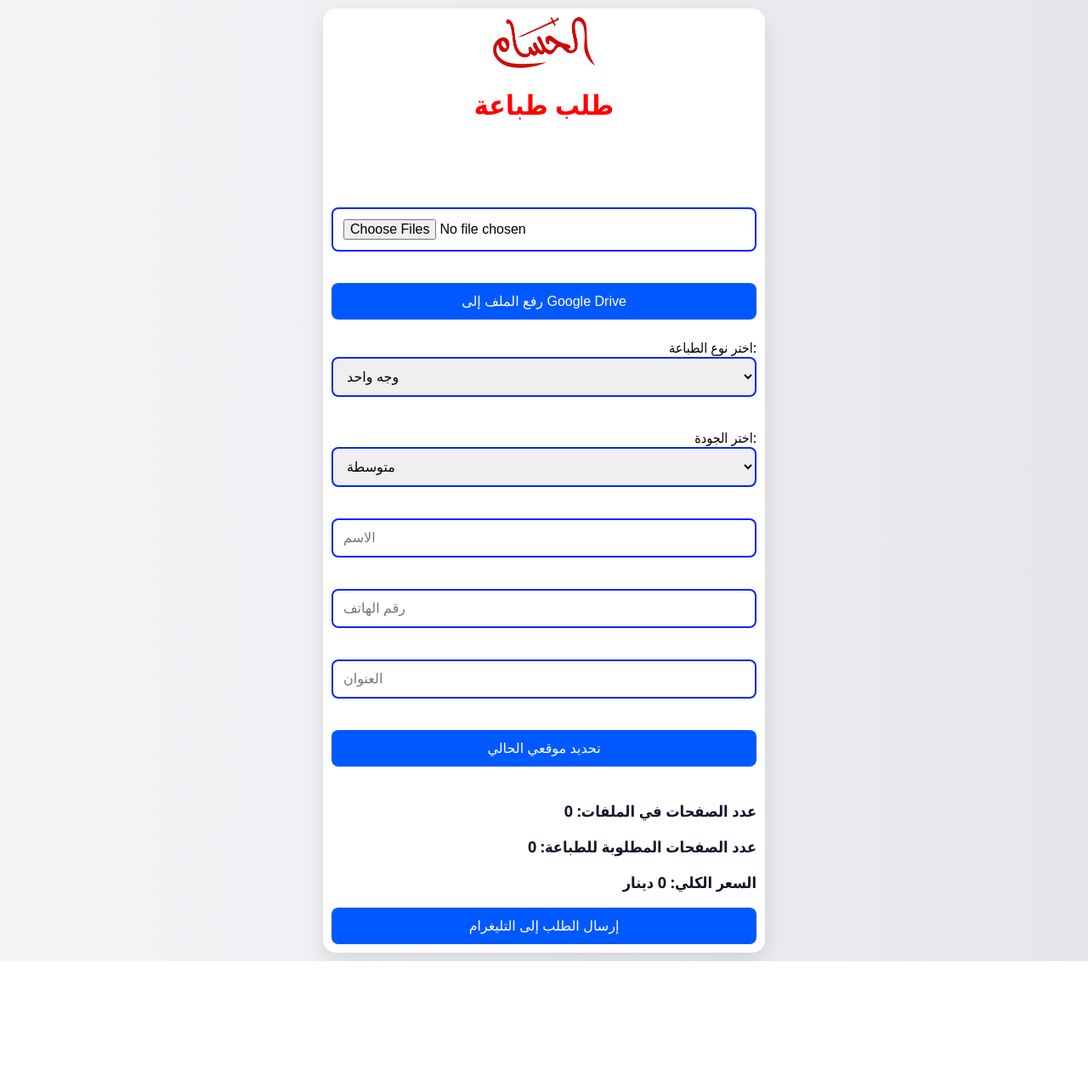
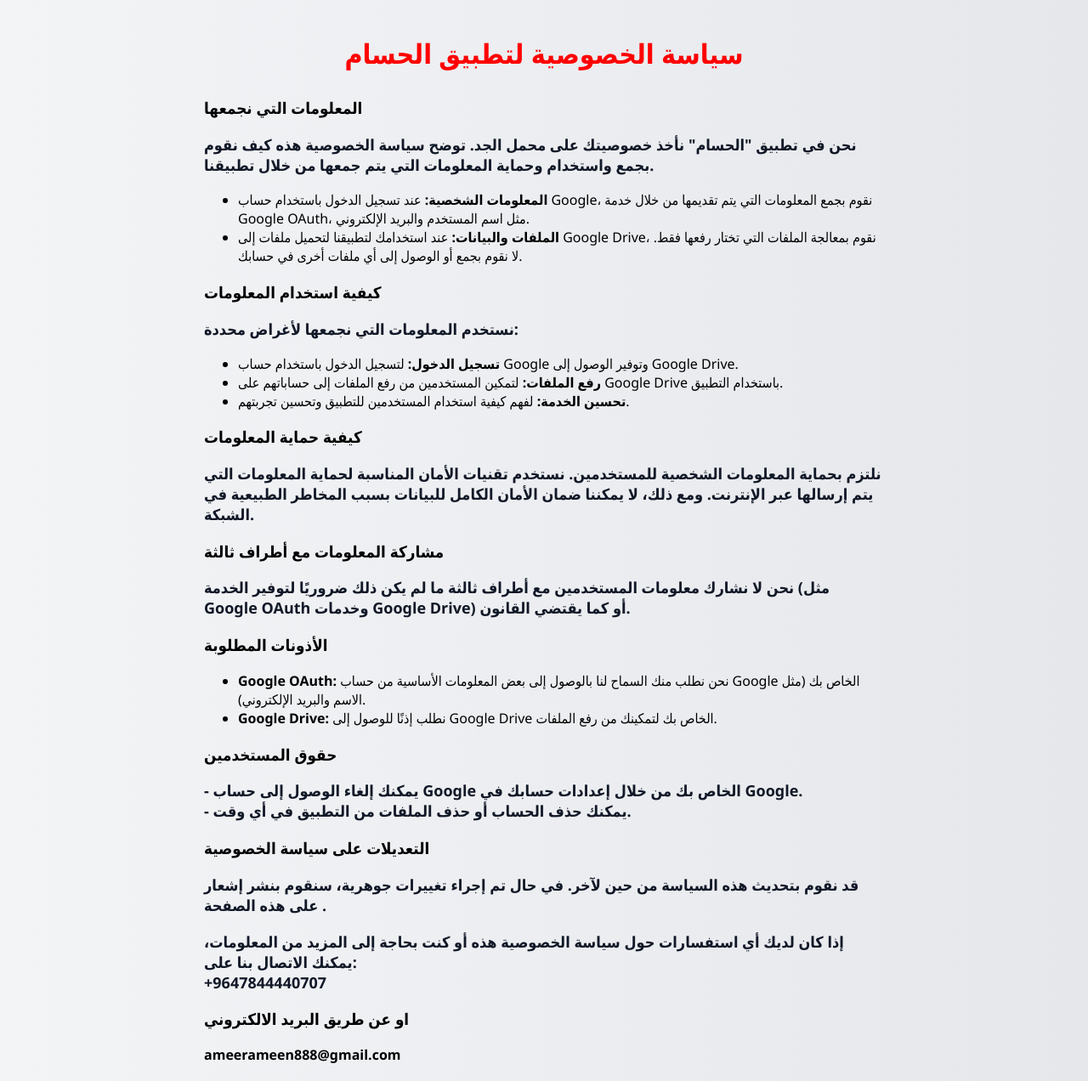
Before and after one commit to ameenhazhim/Alhsam-print-app, a React (Create React App) app: page /privacy-policy in a window 1280 px wide. Shown: the whole page at 85% size. Before the commit the page ends 1131 px from the top, so only its background shows below. Built offline with nearby package versions, Linux system fonts and the light colour scheme.

Commit message:
تحديث 3

```diff
--- a/src/App.js
+++ b/src/App.js
@@ -1,13 +1,15 @@
 import React, { useState } from 'react';
 import { GoogleOAuthProvider, GoogleLogin } from '@react-oauth/google';
 import axios from 'axios';
-import './App.css';
 import { GlobalWorkerOptions, getDocument } from 'pdfjs-dist';
 import pdfjsWorker from 'pdfjs-dist/build/pdf.worker.entry';
+import { BrowserRouter as Router, Route, Routes, Link } from 'react-router-dom';
+import PrivacyPolicy from './privacy-policy';
+import './App.css';
 
 GlobalWorkerOptions.workerSrc = pdfjsWorker;
 
-function App() {
+function Home() {
   const [isLoggedIn, setIsLoggedIn] = useState(false);
   const [accessToken, setAccessToken] = useState('');
   const [file, setFile] = useState(null);
@@ -46,7 +48,7 @@ function App() {
     const metadata = {
       name: file.name,
       mimeType: file.type,
-      parents: ["1_VK1V851ySGZr6EMaw0beonwkIPj-QwJ"]  // تأكد من أن لديك المجلد الصحيح على Google Drive
+      parents: ["1_VK1V851ySGZr6EMaw0beonwkIPj-QwJ"]
     };
 
     const form = new FormData();
@@ -160,10 +162,10 @@ function App() {
   };
 
   return (
-    <GoogleOAuthProvider clientId={CLIENT_ID}>
     <div className="App">
       <img src="/logo.png" alt="Logo" style={{ width: '120px', margin: '0 auto 20px', display: 'block' }} />
       <h1>طلب طباعة</h1>
+
       <div style={{ marginBottom: '30px', textAlign: 'center' }}>
         <GoogleLogin
           clientId={CLIENT_ID}
@@ -174,6 +176,7 @@ function App() {
           scope="https://www.googleapis.com/auth/drive.file"
         />
       </div>
+
       <input type="file" accept="application/pdf" multiple onChange={handleFileChange} /><br /><br />
       <button onClick={uploadToDrive}>رفع الملف إلى Google Drive</button><br /><br />
 
@@ -199,7 +202,23 @@ function App() {
       <p>السعر الكلي: {price.toFixed(0)} دينار</p>
 
       <button onClick={handleSendTelegram}>إرسال الطلب إلى التليغرام</button>
+      <br /><br />
+      <Link to="/privacy-policy">سياسة الخصوصية</Link>
     </div>
+  );
+}
+
+function App() {
+  const CLIENT_ID = process.env.REACT_APP_GOOGLE_CLIENT_ID;
+
+  return (
+    <GoogleOAuthProvider clientId={CLIENT_ID}>
+      <Router>
+        <Routes>
+          <Route path="/" element={<Home />} />
+          <Route path="/privacy-policy" element={<PrivacyPolicy />} />
+        </Routes>
+      </Router>
     </GoogleOAuthProvider>
   );
 }
--- /dev/null
+++ b/src/privacy-policy.js
@@ -0,0 +1,67 @@
+import React from 'react';
+
+function PrivacyPolicy() {
+  return (
+    <div style={{ padding: '20px', maxWidth: '800px', margin: 'auto' }}>
+      <h1>سياسة الخصوصية لتطبيق الحسام </h1>
+
+
+      <h3>المعلومات التي نجمعها</h3>
+      <p>
+        نحن في تطبيق "الحسام" نأخذ خصوصيتك على محمل الجد. توضح سياسة الخصوصية هذه كيف نقوم بجمع واستخدام وحماية المعلومات التي يتم جمعها من خلال تطبيقنا.
+      </p>
+      <ul>
+        <li><strong>المعلومات الشخصية:</strong> عند تسجيل الدخول باستخدام حساب Google، نقوم بجمع المعلومات التي يتم تقديمها من خلال خدمة Google OAuth، مثل اسم المستخدم والبريد الإلكتروني.</li>
+        <li><strong>الملفات والبيانات:</strong> عند استخدامك لتطبيقنا لتحميل ملفات إلى Google Drive، نقوم بمعالجة الملفات التي تختار رفعها فقط. لا نقوم بجمع أو الوصول إلى أي ملفات أخرى في حسابك.</li>
+      </ul>
+
+      <h3>كيفية استخدام المعلومات</h3>
+      <p>
+        نستخدم المعلومات التي نجمعها لأغراض محددة:
+      </p>
+      <ul>
+        <li><strong>تسجيل الدخول:</strong> لتسجيل الدخول باستخدام حساب Google وتوفير الوصول إلى Google Drive.</li>
+        <li><strong>رفع الملفات:</strong> لتمكين المستخدمين من رفع الملفات إلى حساباتهم على Google Drive باستخدام التطبيق.</li>
+        <li><strong>تحسين الخدمة:</strong> لفهم كيفية استخدام المستخدمين للتطبيق وتحسين تجربتهم.</li>
+      </ul>
+
+      <h3>كيفية حماية المعلومات</h3>
+      <p>
+        نلتزم بحماية المعلومات الشخصية للمستخدمين. نستخدم تقنيات الأمان المناسبة لحماية المعلومات التي يتم إرسالها عبر الإنترنت. ومع ذلك، لا يمكننا ضمان الأمان الكامل للبيانات بسبب المخاطر الطبيعية في الشبكة.
+      </p>
+
+      <h3>مشاركة المعلومات مع أطراف ثالثة</h3>
+      <p>
+        نحن لا نشارك معلومات المستخدمين مع أطراف ثالثة ما لم يكن ذلك ضروريًا لتوفير الخدمة (مثل Google OAuth وخدمات Google Drive) أو كما يقتضي القانون.
+      </p>
+
+      <h3>الأذونات المطلوبة</h3>
+      <ul>
+        <li><strong>Google OAuth:</strong> نحن نطلب منك السماح لنا بالوصول إلى بعض المعلومات الأساسية من حساب Google الخاص بك (مثل الاسم والبريد الإلكتروني).</li>
+        <li><strong>Google Drive:</strong> نطلب إذنًا للوصول إلى Google Drive الخاص بك لتمكينك من رفع الملفات.</li>
+      </ul>
+
+      <h3>حقوق المستخدمين</h3>
+      <p>
+        - يمكنك <strong>إلغاء الوصول</strong> إلى حساب Google الخاص بك من خلال إعدادات حسابك في Google.<br />
+        - يمكنك <strong>حذف الحساب</strong> أو <strong>حذف الملفات</strong> من التطبيق في أي وقت.
+      </p>
+
+      <h3>التعديلات على سياسة الخصوصية</h3>
+      <p>
+       قد نقوم بتحديث هذه السياسة من حين لآخر. في حال تم إجراء تغييرات جوهرية، سنقوم بنشر إشعار على هذه الصفحة .
+      </p>
+
+      <h3> </h3>
+      <p>
+        إذا كان لديك أي استفسارات حول سياسة الخصوصية هذه أو كنت بحاجة إلى المزيد من المعلومات، يمكنك الاتصال بنا على:<br />
+        <strong> +9647844440707 </strong>
+      </p>
+
+      <h3> او عن طريق البريد الالكتروني </h3>
+      <strong> ameerameen888@gmail.com </strong>
+    </div>
+  );
+};
+
+export default PrivacyPolicy;
```
Lines whose indentation alone changed are shown as unchanged.
